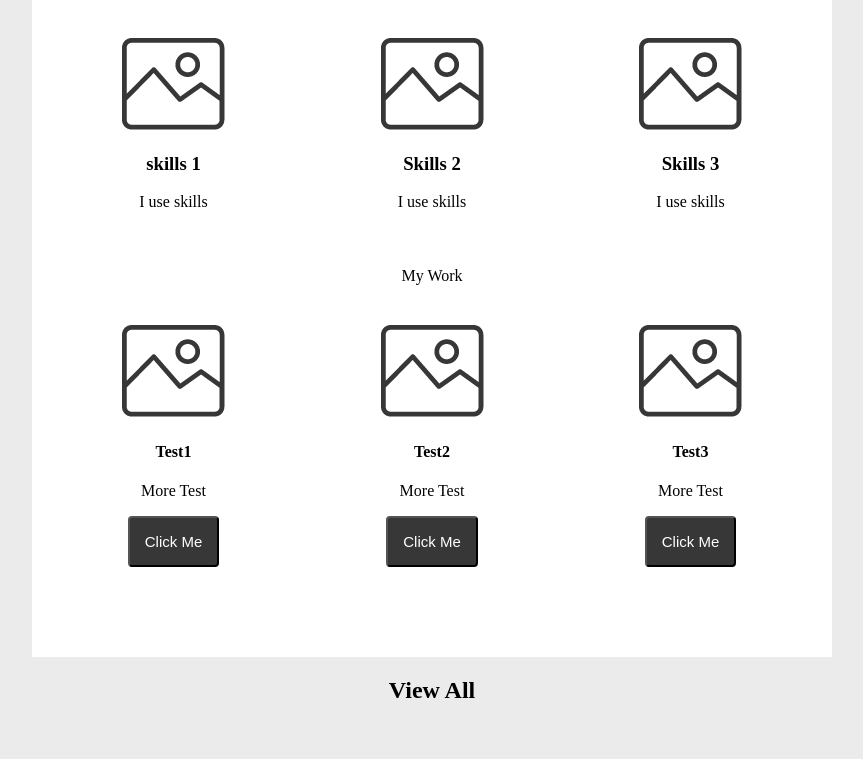
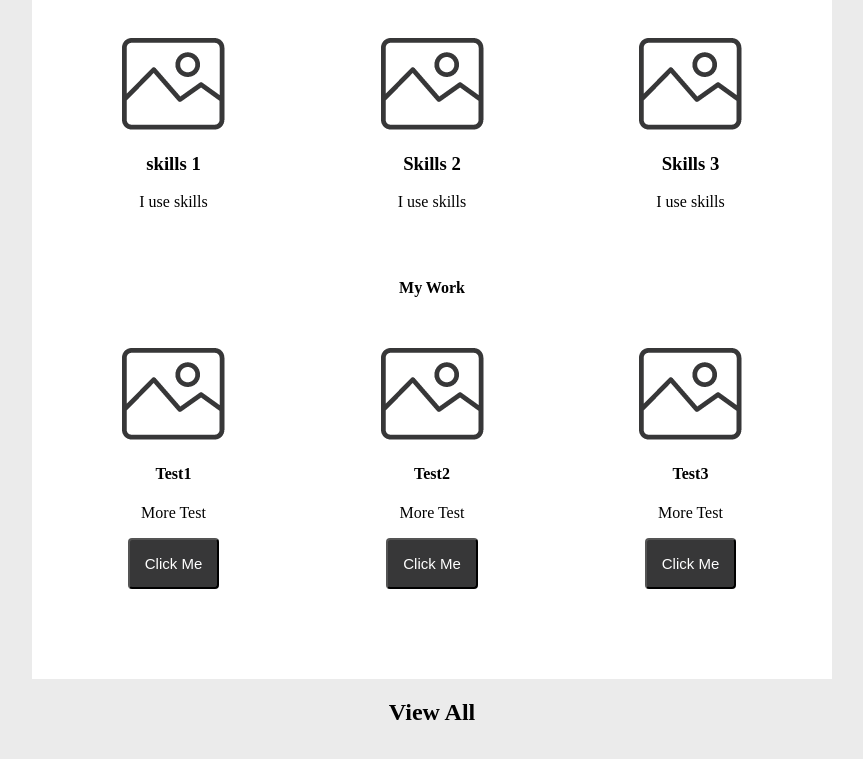
Before and after one commit to Whitneykc00/HW-17-2, a plain HTML site: page index.html in a window 1280 px wide. Shown: the part 585-1344 px from the top of the page, without its empty margins (208-1071 px from the left). Drawn offline with Linux system fonts and the light colour scheme.

Commit message:
change my work

```diff
--- a/index.html
+++ b/index.html
@@ -51,7 +51,7 @@
           </div>
         </div>
 
-    <section class="myWork"
+    <section class="myWork">
         <h1> My Work</h1>
         <div class="flex-container">
           <div class="workGrid">
```
